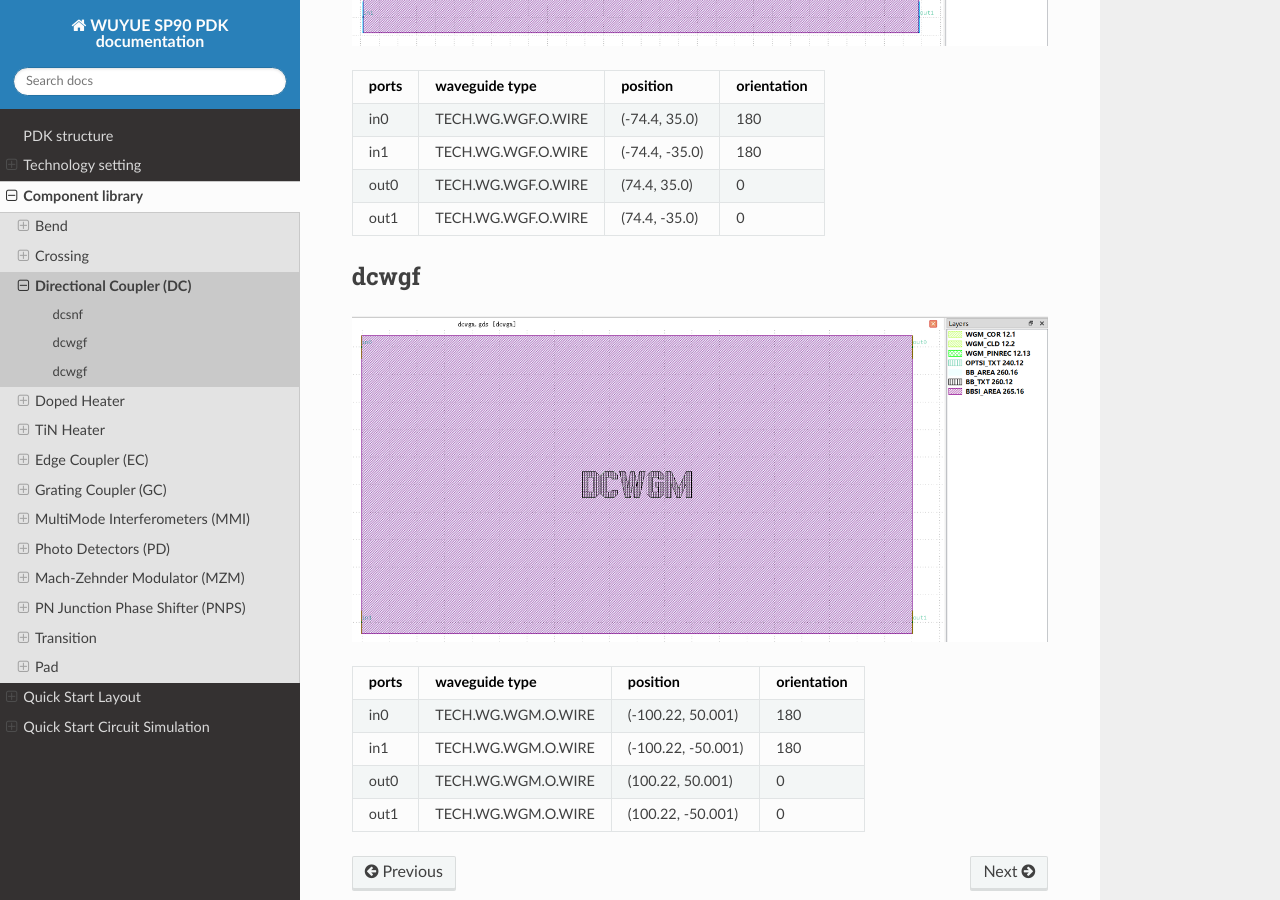
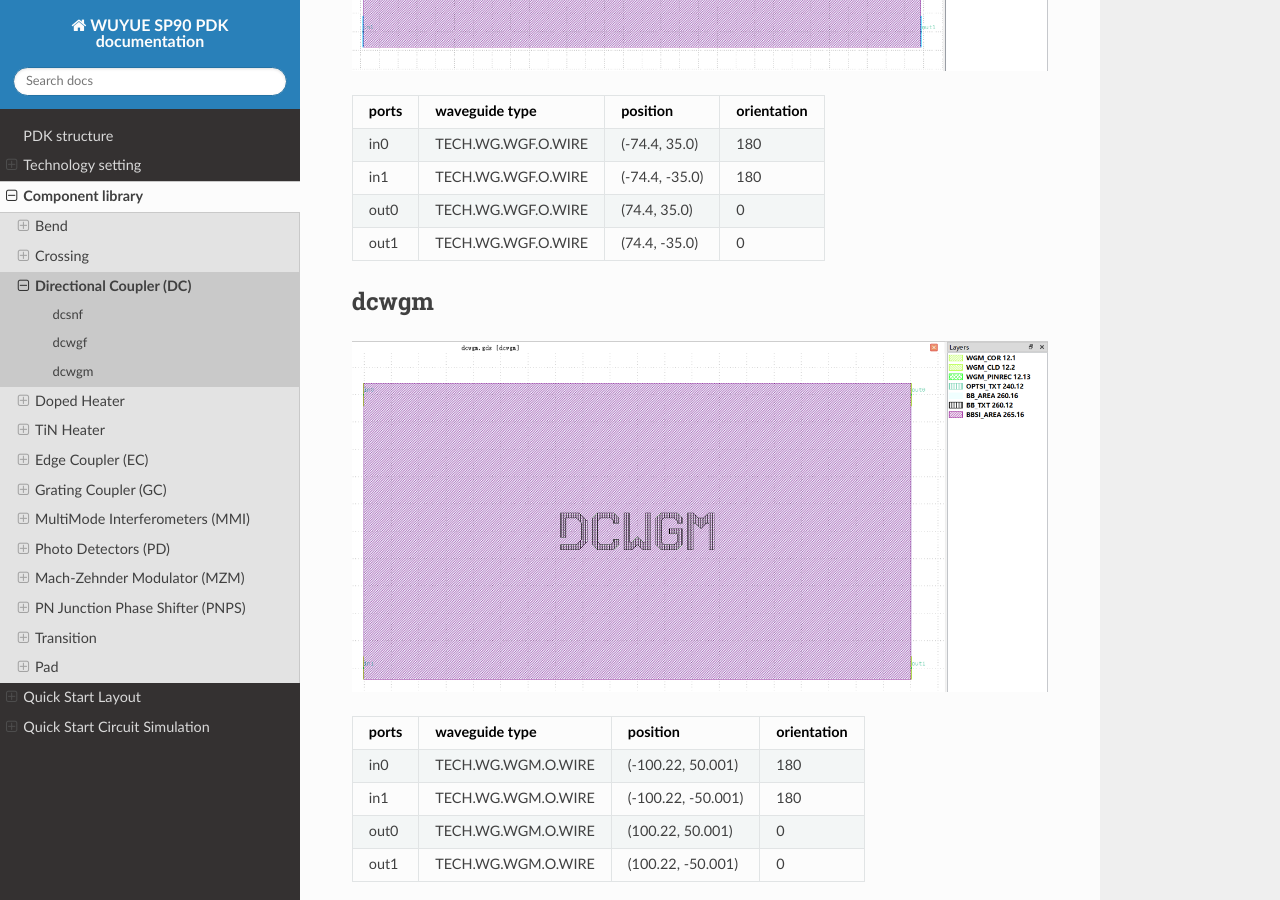
Before and after one commit to Latitudeda/WUYUE_SP90_PDK, a Sphinx documentation site: the page built from docs/source/component_list/bb_dc.rst, in a window 1280 px wide and 900 px high, scrolled down 1088 px. Built offline with Sphinx 7.4.7 and the Read the Docs theme 3.1.0, drawn with Linux system fonts in a browser that asks for light colours; pages that are not in the unit, such as notebooks, are missing from menus.

Commit message:
部分修改4

```diff
--- a/docs/source/component_list/bb_dc.rst
+++ b/docs/source/component_list/bb_dc.rst
@@ -33,7 +33,7 @@ dcwgf
 | out1              | TECH.WG.WGF.O.WIRE          | (74.4, -35.0)          | 0           |
 +-------------------+-----------------------------+------------------------+-------------+
 
-dcwgf
+dcwgm
 **********************************************************
 .. image:: ../images/bb_dcwgm.png
 
```
Also changed, not shown: docs/source/images/bb_dcsnf.png, docs/source/images/bb_dcwgf.png, docs/source/images/bb_dcwgm.png.
